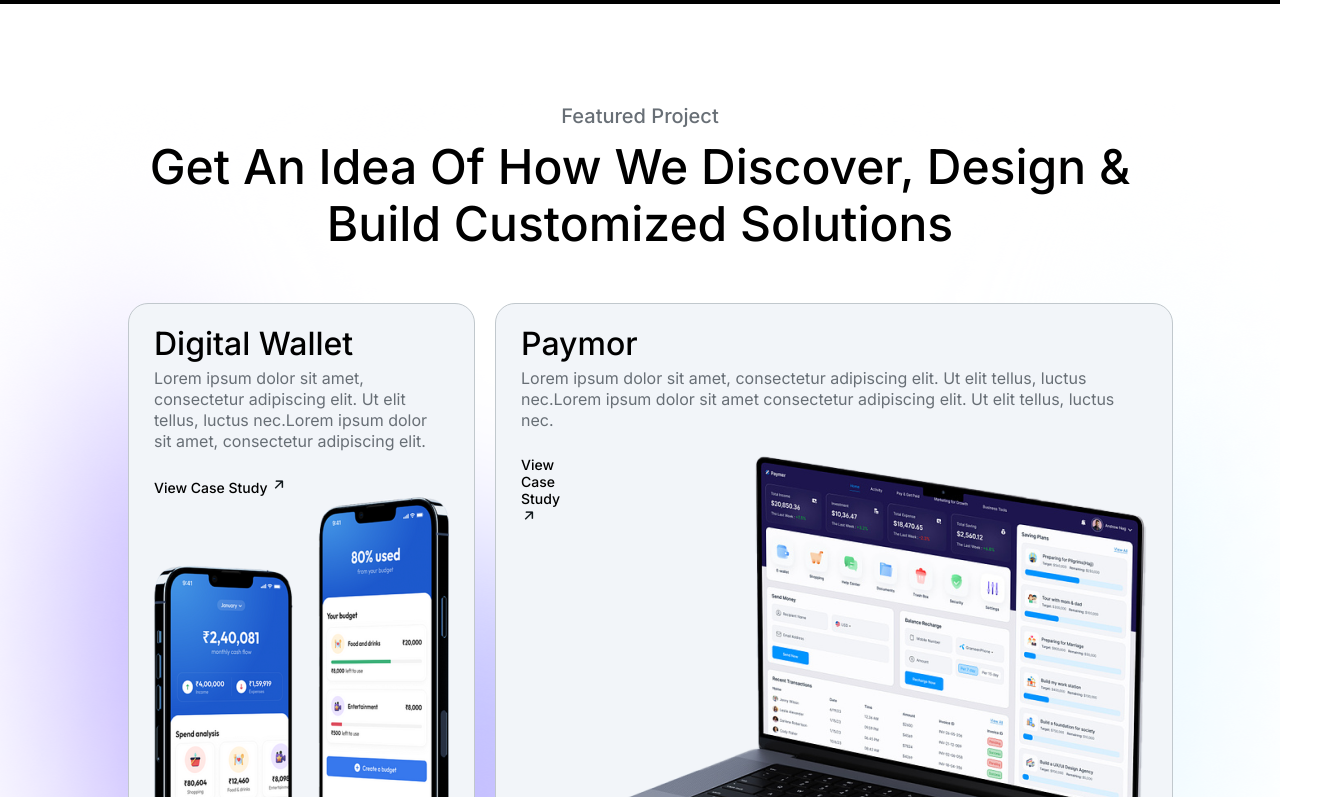
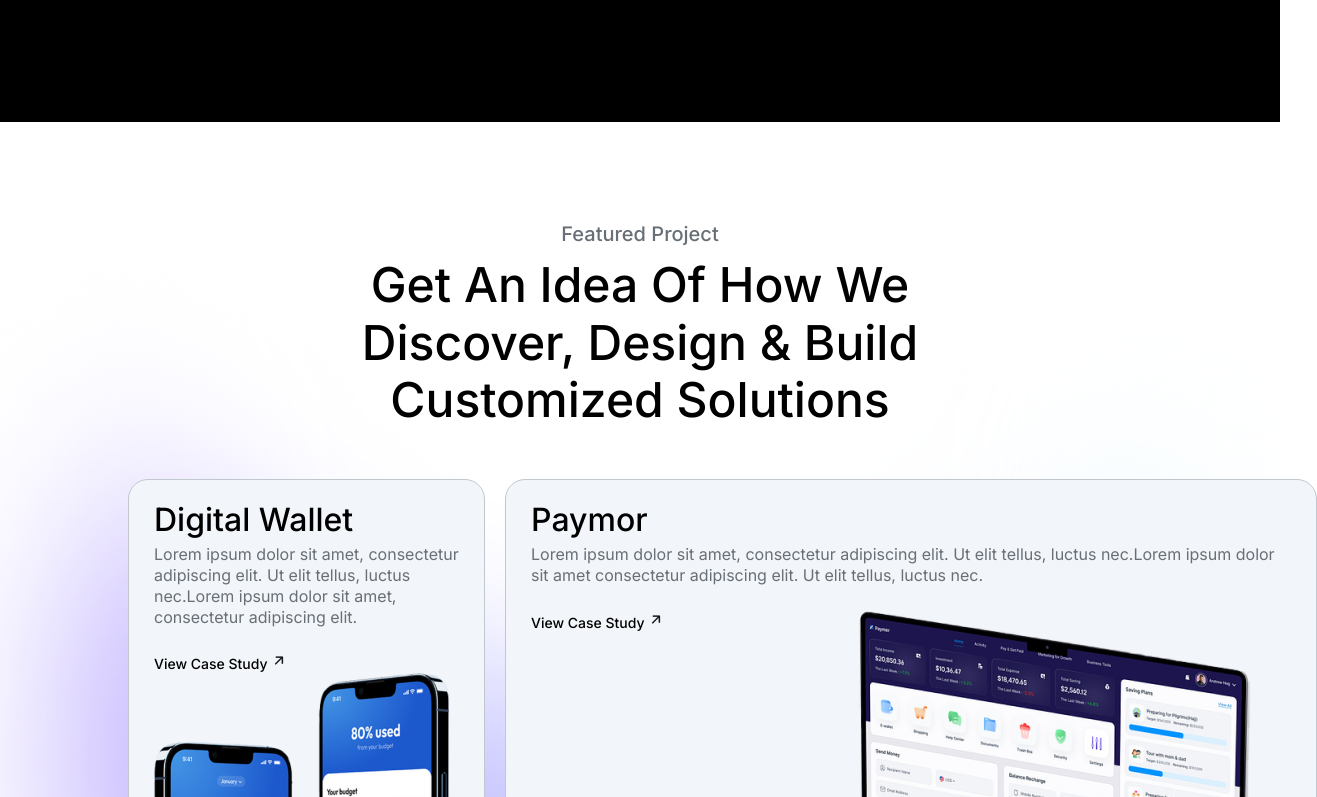
Before and after one commit to Janice1828/avighna-technology, a React (Create React App) app: page / in a window 1280 px wide. Shown: the part 3883-4680 px from the top of the page, 1317 px wide, since content can reach past the window. Built offline with nearby package versions, Linux system fonts and the light colour scheme.

Commit message:
replaced br through width

```diff
--- a/src/Components/Featuredproject.js
+++ b/src/Components/Featuredproject.js
@@ -13,13 +13,17 @@
       <div className="digital-wallet">
         <div className="w-80">
           <h5 className="sub-sub-heading text-center">{mainTitle}</h5>
-          <h1 className="headings text-center">{title}</h1>
+          <h1 className="headings text-center customized-solutios-heading">
+            {title}
+          </h1>
           <div className="d-flex gap-2">
             <div>
               <div className="card">
                 <div className="card-content">
                   <h2 className="sub-heading">{digitalWallet.title}</h2>
-                  <p className="contents">{digitalWallet.content}</p>
+                  <p className="contents digital-wallet-content">
+                    {digitalWallet.content}
+                  </p>
                   <a href="#" className="case-study">
                     View Case Study <img src={Blackarrow} alt="" />
                   </a>
@@ -31,7 +35,7 @@
               <div className="card">
                 <div className="card-content">
                   <h2 className="sub-heading">{paymor.title}</h2>
-                  <p className="contents">{paymor.content}</p>
+                  <p className="contents paymor-content">{paymor.content}</p>
                   <div className="d-flex">
                     <a href="#" className="case-study">
                       View Case Study <img src={Blackarrow} alt="" />
@@ -49,7 +53,7 @@
           <div className="card">
             <div className="card-content">
               <h2 className="sub-heading">{gymcloud.title}</h2>
-              <p className="contents">{gymcloud.content}</p>
+              <p className="contents gym-cloud-content">{gymcloud.content}</p>
               <p className="case-study pb-2 cursor-pointer">
                 View Case Study
                 <img src={Blackarrow} alt="" />
--- a/src/index.css
+++ b/src/index.css
@@ -140,6 +140,7 @@
   line-height: 28.8px;
   margin: 30px 0px;
   font-weight: 400;
+  width: 580px;
 }
 .evolution-btns {
   gap: 40px;
@@ -207,6 +208,7 @@
   font-size: 64px;
   line-height: 76.8px;
   font-weight: 600;
+  width: 525px;
 }
 .trusted-clients {
   margin-top: 40px;
@@ -216,6 +218,7 @@
   color: #000;
   font-weight: 500;
   line-height: 28.8px;
+  width: 250px;
 }
 .w-50 {
   width: 50%;
@@ -231,6 +234,7 @@
 }
 #business-building-experience {
   gap: 25px;
+  width: 510px;
   font-size: 48px;
   font-weight: 500;
   line-height: 53px;
@@ -245,6 +249,7 @@
   font-weight: 400;
   font-size: 16px;
   padding-bottom: 30px;
+  width: 600px;
 }
 .avighna-technologies-ceo-signature {
   padding-top: 20px;
@@ -262,9 +267,24 @@
   font-weight: 500;
   font-size: 18px;
 }
+.digital-wallet-content {
+  width: 305px;
+}
+.paymor-content {
+  width: 760px;
+}
+.gym-cloud-content {
+  width: 660px;
+}
 .business-building-experience {
   padding: 100px 0px;
   flex-wrap: wrap;
+  gap: 11px;
+}
+.customized-solutios-heading {
+  width: 560px;
+  text-align: center;
+  margin: auto;
 }
 .industries-domains {
   padding: 80px 0px;
@@ -495,6 +515,7 @@
 #trusted-companies-content {
   line-height: 33px;
   font-size: 24px;
+  width: 600px;
 }
 .gap-3 {
   gap: 30px;
```
